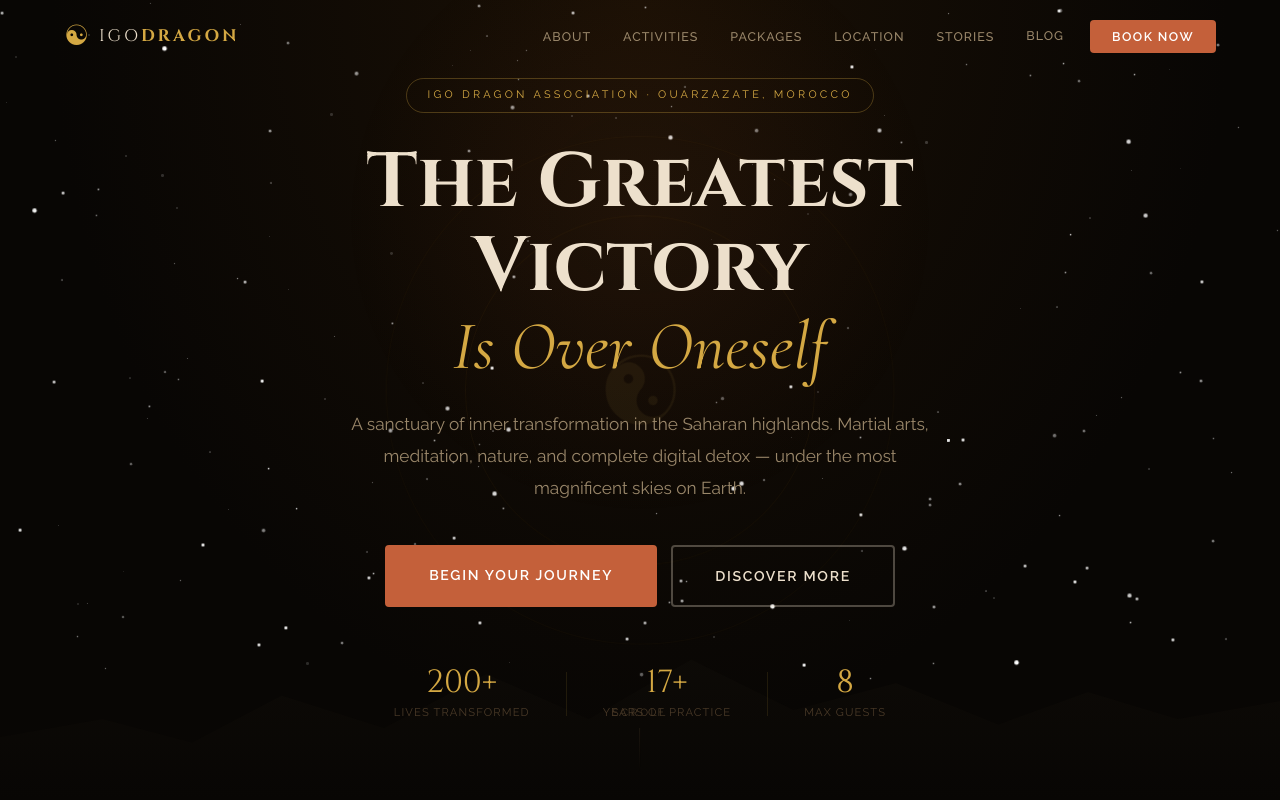
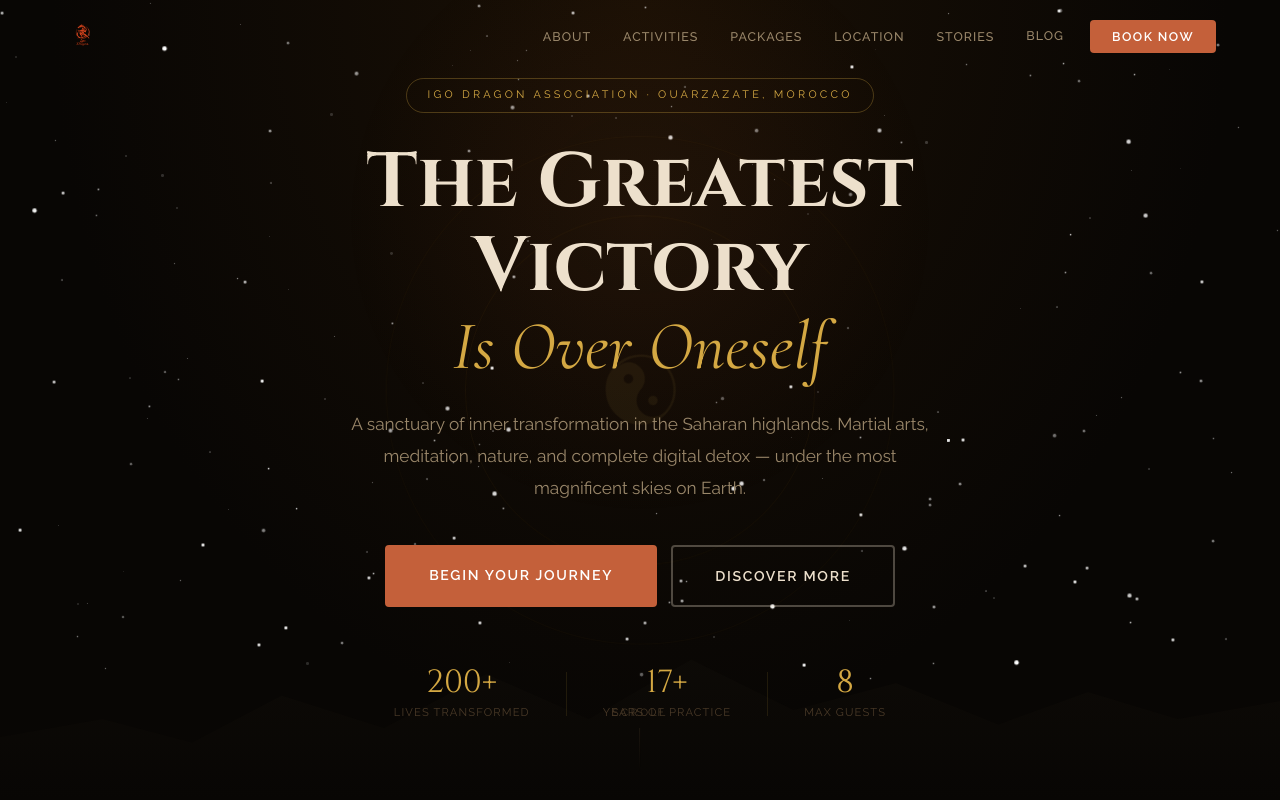
Before and after one commit to EssadikElmangoug/egodragon, a React (Vite) app: page / in a window 1280 px wide. Shown: the top 800 px of the page. Built offline with nearby package versions, Linux system fonts and the light colour scheme.

Commit message:
egodragon

```diff
--- a/index.html
+++ b/index.html
@@ -4,6 +4,8 @@
     <meta charset="UTF-8" />
     <meta name="viewport" content="width=device-width, initial-scale=1.0" />
     <meta name="description" content="Igo Dragon Association – Inner peace retreat in Ouarzazate, Morocco. Martial arts, meditation, nature, and personal transformation." />
+    <link rel="icon" type="image/png" href="/logo.png" />
+    <link rel="apple-touch-icon" href="/logo.png" />
     <title>Igo Dragon — The Greatest Victory Is Over Oneself</title>
     <link rel="preconnect" href="https://fonts.googleapis.com" />
     <link rel="preconnect" href="https://fonts.gstatic.com" crossorigin />
--- a/src/components/Footer.jsx
+++ b/src/components/Footer.jsx
@@ -21,8 +21,14 @@ export default function Footer() {
         <div className="footer-grid">
           <div className="footer-brand">
             <Link to="/" className="logo">
-              <span className="logo-symbol">☯</span>
-              <span className="logo-text">IGO<strong>DRAGON</strong></span>
+              <img
+                src="/logo.png"
+                alt="Igo Dragon"
+                className="logo-img logo-img-footer"
+                width={160}
+                height={160}
+                decoding="async"
+              />
             </Link>
             <p>A sanctuary of transformation in the heart of Ouarzazate, Morocco.</p>
             <p className="footer-philosophy">"The greatest victory is over oneself"</p>
--- a/src/components/Navbar.jsx
+++ b/src/components/Navbar.jsx
@@ -46,8 +46,14 @@ export default function Navbar() {
     <nav className={`navbar${scrolled ? ' scrolled' : ''}${open ? ' menu-open' : ''}`}>
       <div className="nav-container">
         <Link to="/" className="logo">
-          <span className="logo-symbol">☯</span>
-          <span className="logo-text">IGO<strong>DRAGON</strong></span>
+          <img
+            src="/logo.png"
+            alt="Igo Dragon"
+            className="logo-img"
+            width={140}
+            height={140}
+            decoding="async"
+          />
         </Link>
 
         <button
--- a/src/index.css
+++ b/src/index.css
@@ -121,9 +121,22 @@ h1, h2, h3, h4 { font-family: var(--font-h); font-weight: 600; line-height: 1.2;
   display: flex; align-items: center; justify-content: space-between; gap: 24px;
 }
 .logo { display: flex; align-items: center; gap: 10px; }
-.logo-symbol { font-size: 1.75rem; color: var(--gold); line-height: 1; }
-.logo-text { font-family: var(--font-h); font-size: 1.05rem; letter-spacing: 0.18em; color: var(--text); }
-.logo-text strong { color: var(--gold); }
+.logo-img {
+  display: block;
+  height: 40px;
+  width: auto;
+  max-width: min(160px, 42vw);
+  object-fit: contain;
+  flex-shrink: 0;
+}
+.navbar .logo-img {
+  height: 38px;
+  max-width: min(132px, 48vw);
+}
+.logo-img-footer {
+  height: 52px;
+  max-width: min(200px, 70vw);
+}
 .nav-links { display: flex; align-items: center; gap: 4px; }
 .nav-links button {
   color: var(--text-m);
```
Also changed, not shown: public/logo.png (added), 5 other files (tests, documents, lock files or other folders).
